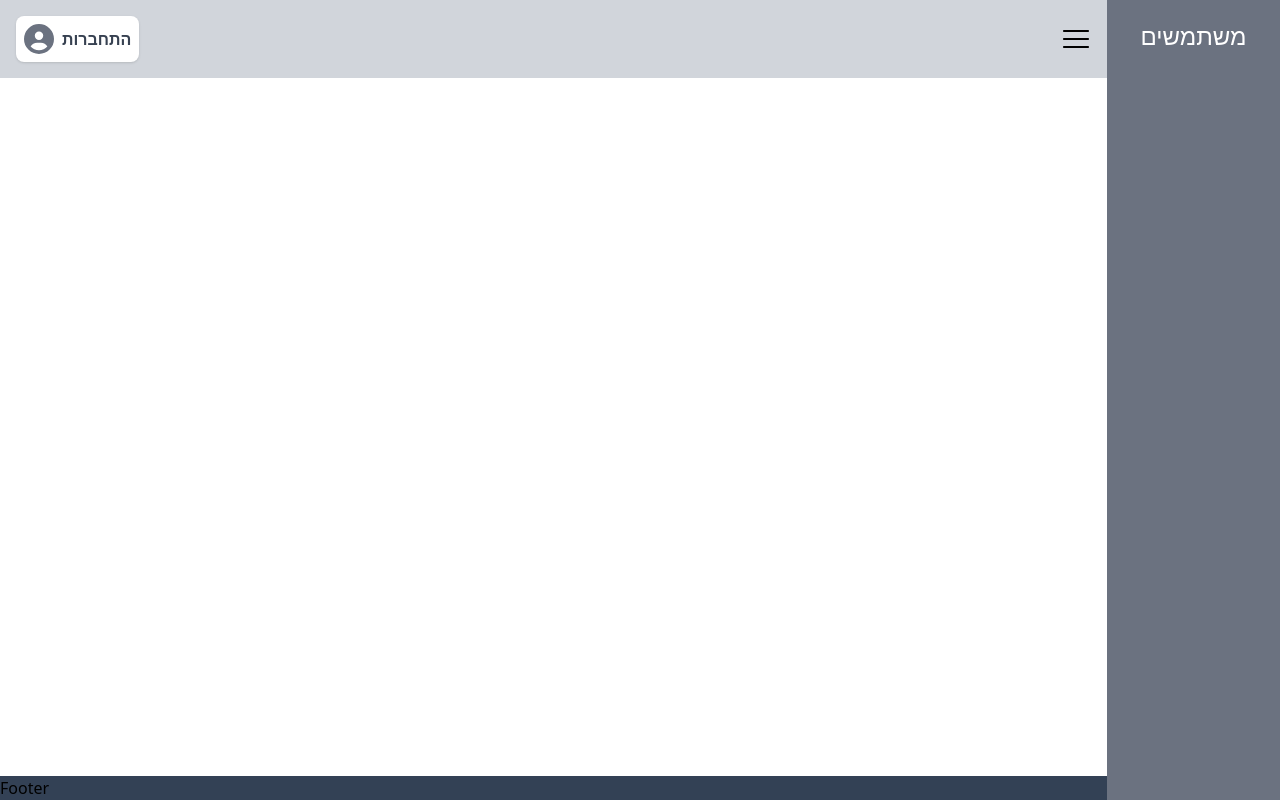
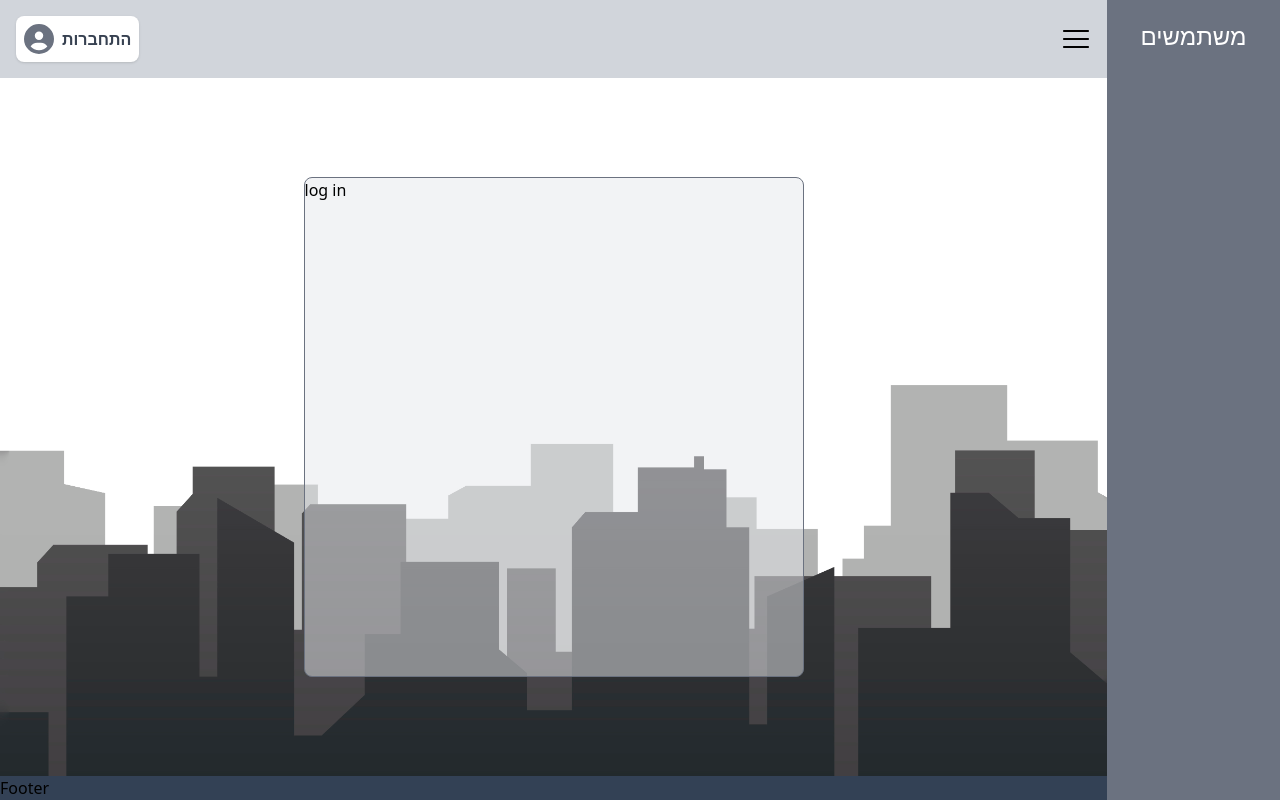
Before and after one commit to yysh79/CI-Client, a React (Vite) app: page /logIn in a window 1280 px wide. Built offline with nearby package versions, Linux system fonts and the light colour scheme.

Commit message:
login 02

```diff
--- a/src/components/LogIn.tsx
+++ b/src/components/LogIn.tsx
@@ -2,9 +2,9 @@ import React from 'react'
 
 function LogIn() {
     return (
-        <div className='flex justify-center items-center h-full bg-[url("/assets/images/background-login.jpg"'>
-            <div className="h-60 w-60 bg-white">
-
+        <div className='flex justify-center items-center h-full bg-[url("/images/background-login.jpg")] bg-cover bg-center'>
+<div className="h-[500px] w-[500px] bg-gray-200 rounded-lg bg-opacity-50 border border-gray-500">
+<h1>log in</h1>
             </div>
         </div>
     )
```
